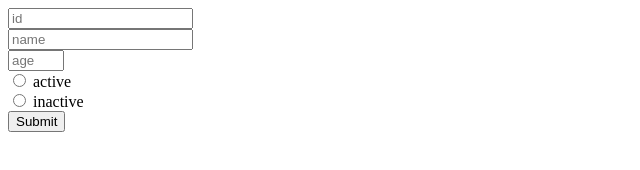
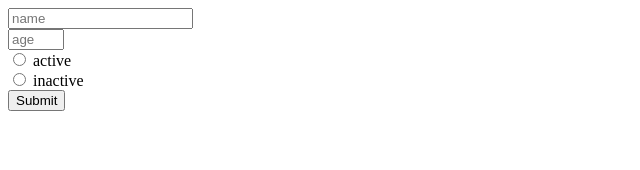
Before and after one commit to sherine-reda/MEAN-ODC-Task1, a plain HTML site: page index.html in a window 1280 px wide. Shown: the whole page, without its empty margins (0-640 px from the left). Drawn offline with Linux system fonts and the light colour scheme.

Commit message:
Update index.html

```diff
--- a/index.html
+++ b/index.html
@@ -7,8 +7,7 @@
     <title>Document</title>
 </head>
 <body>
-    <form id="Task">
-        <div><input name="id" placeholder="id" ></div>
+    <form id="addUser">
         <div> <input name="name" placeholder="name" ></div>
         <div> <input name="age" placeholder="age" type="number" min="1" max="90" ></div>
 
@@ -24,13 +23,14 @@
           <input type="submit"/>
 
     </form>
+
     <section id="dataWrap">
+    <table>
 
+    </table>
     </section>
 
-    <script src="main.js">
-
-      </script>
+    <script src="main.js" defer></script>
 
 </body>
 </html>
```
